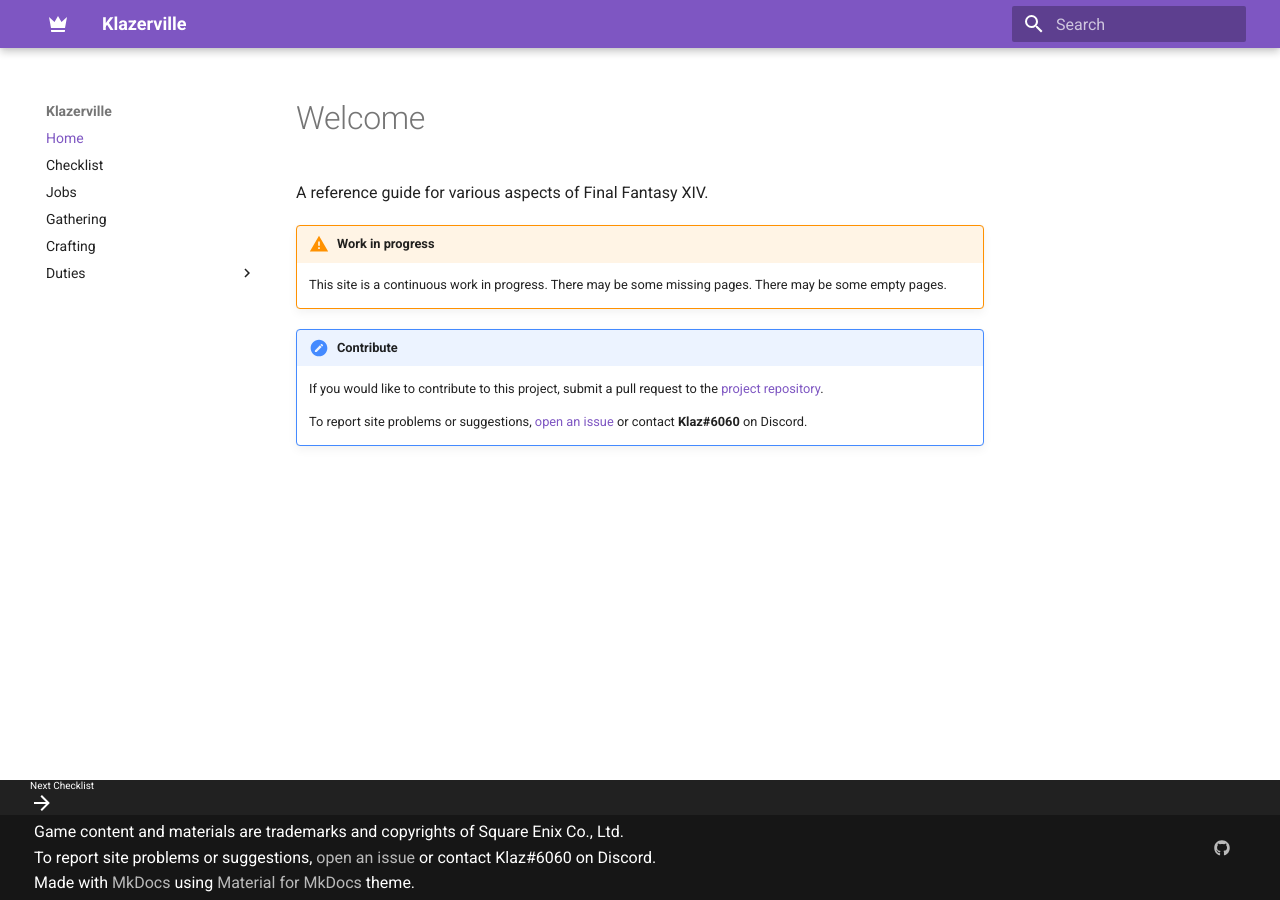
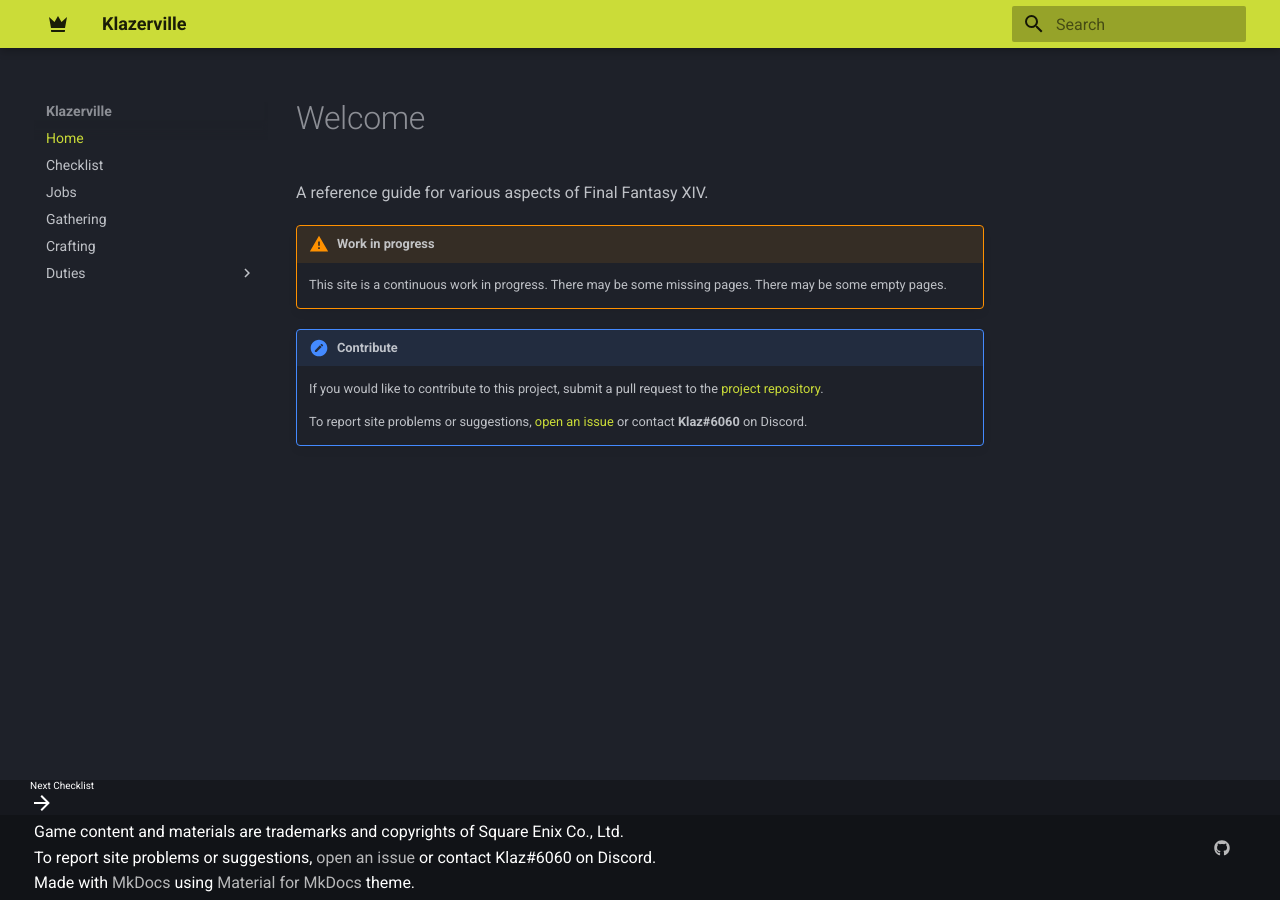
Before and after one commit to haothitran/klazerville, an MkDocs documentation site: the page built from docs/index.md, in a window 1280 px wide. Built offline with MkDocs 1.6.1 and Material for MkDocs 9.7.7, drawn with Linux system fonts in a browser that asks for light colours.

Commit message:
Change color scheme and primary color

```diff
--- a/mkdocs.yml
+++ b/mkdocs.yml
@@ -21,8 +21,8 @@
 
   name: material
   palette:
-    scheme: default
-    primary: deep purple
+    scheme: slate
+    primary: lime
     accent: pink
   custom_dir: overrides
 
```
